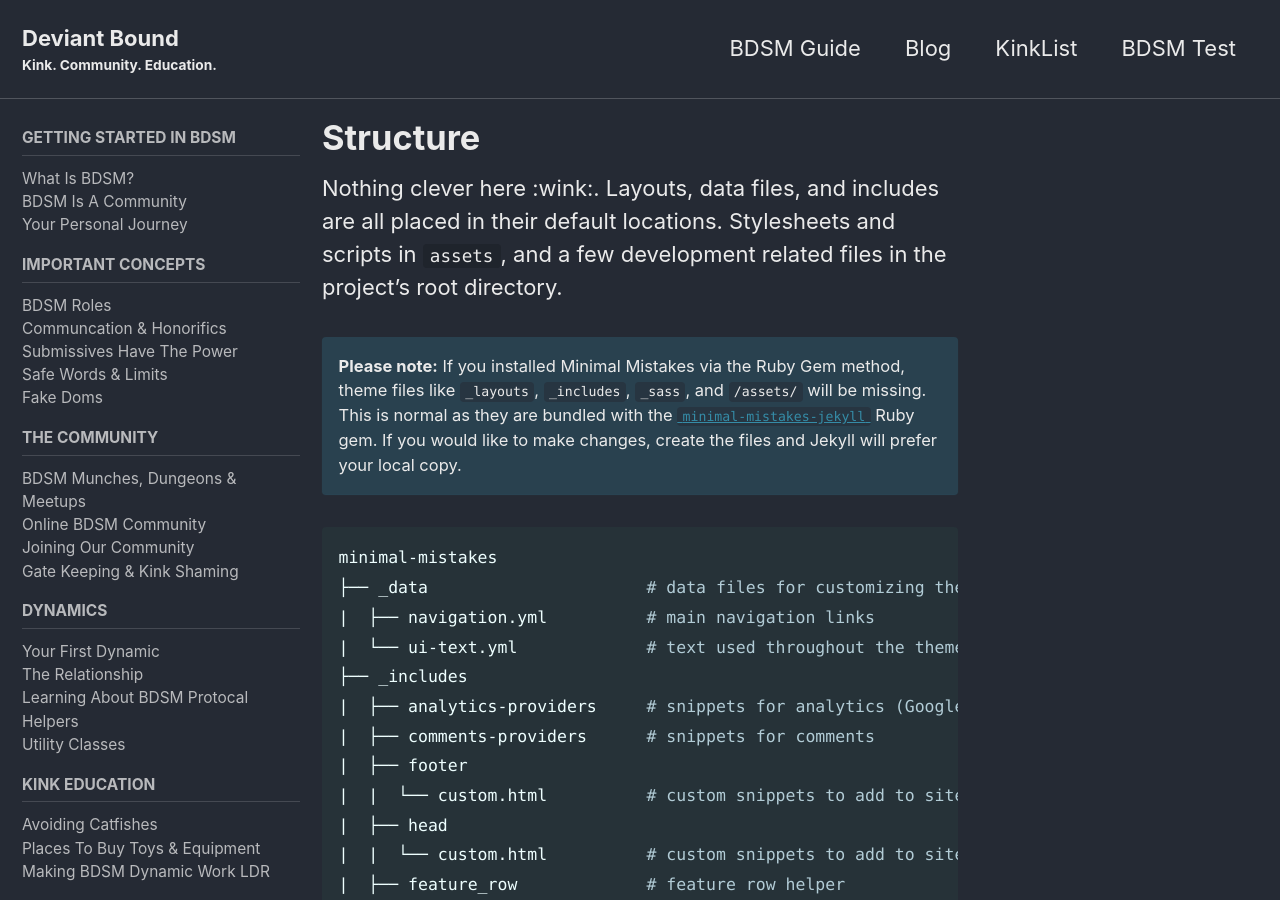
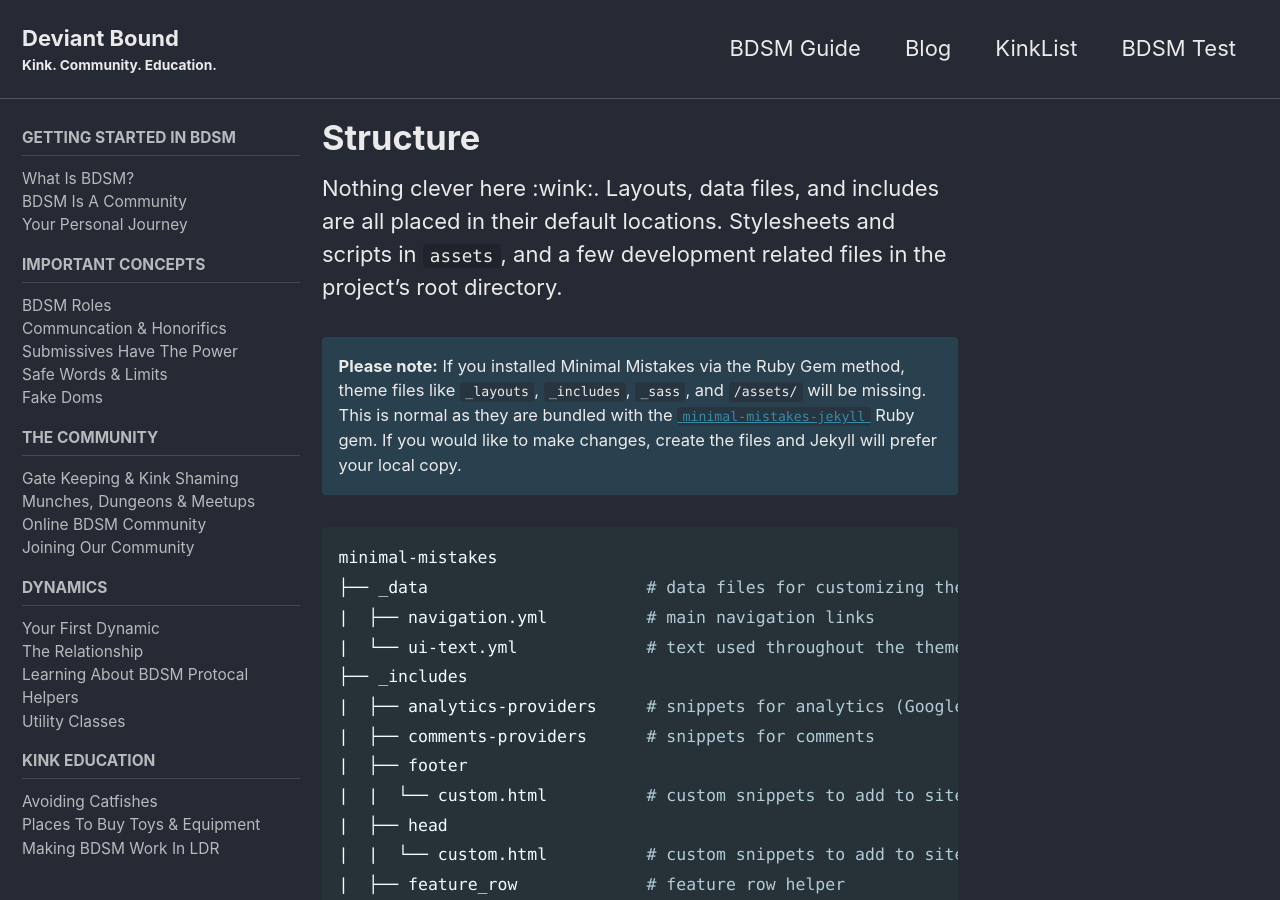
Before and after one commit to TempusOwl/db-site, a Jekyll site: the page built from _docs/02-structure.md, in a window 1280 px wide and 900 px high. Built offline with Jekyll 4.4.1, drawn with Linux system fonts in a browser that asks for light colours; cached includes are drawn as plain includes.

Commit message:
Nav Update

```diff
--- a/_data/navigation.yml
+++ b/_data/navigation.yml
@@ -54,14 +54,14 @@ docs:
         url: /docs/ui-text/
   - title: The Community
     children:
-      - title: "BDSM Munches, Dungeons & Meetups"
+      - title: "Gate Keeping & Kink Shaming"
+        url: /docs/layouts/
+      - title: "Munches, Dungeons & Meetups"
         url: /docs/posts/
       - title: "Online BDSM Community"
         url: /docs/posts/
       - title: "Joining Our Community"
         url: /docs/posts/
-      - title: "Gate Keeping & Kink Shaming"
-        url: /docs/layouts/
   - title: Dynamics
     children:
       - title: "Your First Dynamic"
@@ -88,7 +88,7 @@ docs:
         url: /docs/stylesheets/
       - title: "Places To Buy Toys & Equipment"
         url: /docs/javascript/
-      - title: "Making BDSM Dynamic Work LDR"
+      - title: "Making BDSM Work In LDR"
         url: /docs/stylesheets/
 
 # sidebar navigation list sample
```
